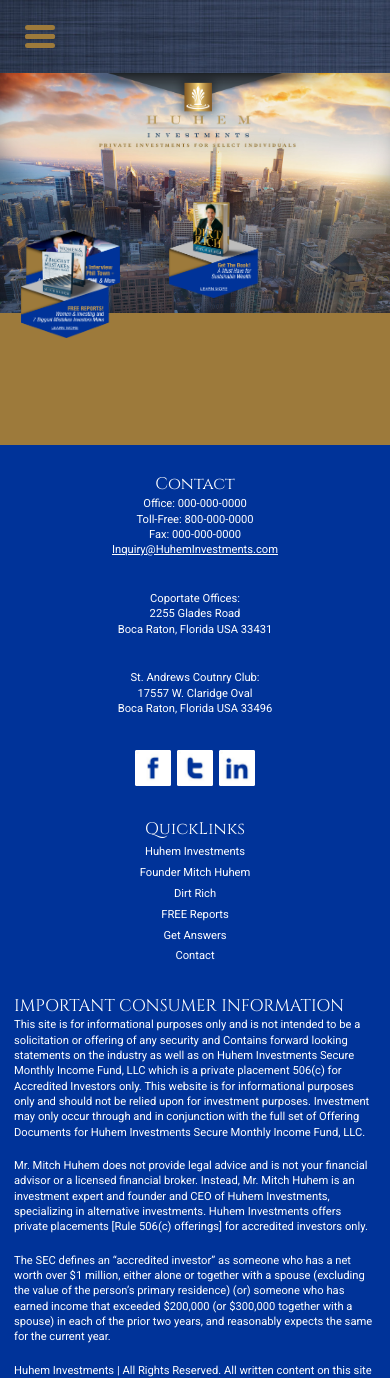
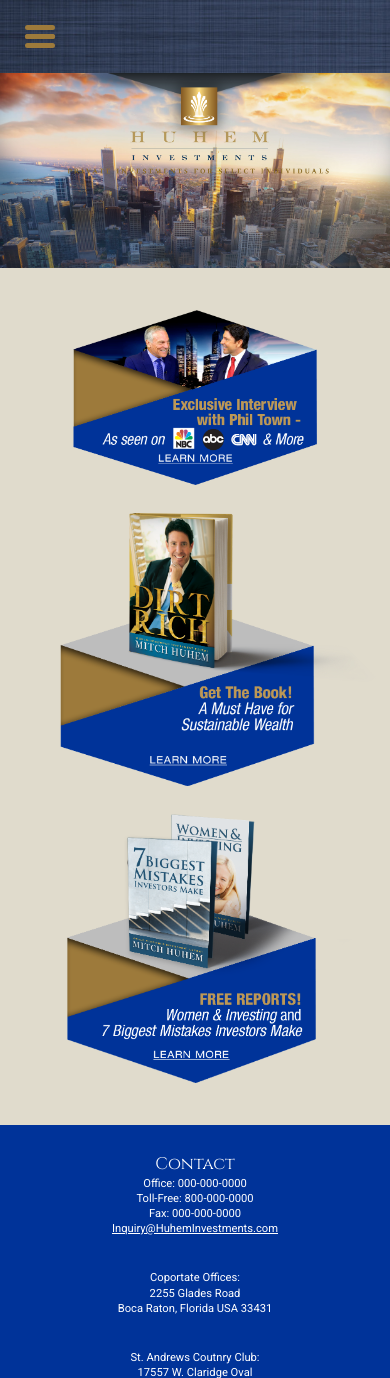
Before and after one commit to joey-io/huhem, a PHP site: page / in a window 390 px wide. Shown: the top 1378 px of the page. Run offline with PHP 8.4, Linux system fonts and the light colour scheme; some libraries are stand-ins or nearby versions.

Commit message:
home responsive

```diff
--- a/css/style.css
+++ b/css/style.css
@@ -110,6 +110,9 @@
   @media (max-width: 980px) {
     html, body {
       font-size: 14px; } }
+
+body {
+  overflow-x: hidden; }
 
 body {
   background: #9d7a3b; }
@@ -282,13 +285,25 @@
     z-index: 2; }
     #home .container .spacer {
       padding-bottom: 10%; }
+      @media (max-width: 980px) {
+        #home .container .spacer {
+          padding-bottom: 20%; } }
 
 .home__blocks {
   margin: 0 auto;
   padding-bottom: 3rem; }
+  @media (max-width: 980px) {
+    .home__blocks {
+      background: #e0dbcc;
+      margin: 0 -1em;
+      padding-top: 1rem; } }
   .home__blocks li {
     display: inline-block;
     width: 32.8%; }
+    @media (max-width: 980px) {
+      .home__blocks li {
+        display: block;
+        width: auto; } }
     .home__blocks li a {
       width: 100%;
       display: block;
@@ -298,14 +313,24 @@
       text-indent: -99999px;
       padding-bottom: 40%;
       position: relative; }
+      @media (max-width: 980px) {
+        .home__blocks li a {
+          margin-top: 2em; } }
       .home__blocks li a.book {
         background-image: url("../img/dirt-rich.png");
         padding-bottom: 65%;
         right: -2rem; }
+        @media (max-width: 980px) {
+          .home__blocks li a.book {
+            right: -6%; } }
       .home__blocks li a.report {
         background-image: url("../img/free-reports.png");
         padding-bottom: 64%;
         top: -4.3rem; }
+        @media (max-width: 980px) {
+          .home__blocks li a.report {
+            top: 0;
+            right: -5%; } }
 
 .logo-lrg {
   display: block;
@@ -314,7 +339,8 @@
   padding-top: 2rem; }
   @media (max-width: 980px) {
     .logo-lrg {
-      padding-top: 1rem; } }
+      padding-top: 1rem;
+      width: 80%; } }
 
 p {
   padding-bottom: 1.618em; }
--- a/css/style.scss
+++ b/css/style.scss
@@ -66,6 +66,9 @@
 	@media ( max-width: $tablet ) {
 		font-size: 14px;
 	}
+}
+body {
+	overflow-x: hidden;
 }
 
 body {
@@ -271,6 +274,9 @@
 		z-index: 2;
 		.spacer {
 			padding-bottom: 10%;
+			@media ( max-width: $tablet ) {
+				padding-bottom: 20%;
+			}
 		}
 	}
 }
@@ -278,9 +284,18 @@
 .home__blocks {
 	margin: 0 auto;
 	padding-bottom: 3rem;
+	@media ( max-width: $tablet ) {
+		background: $tan;
+		margin: 0 -1em;
+		padding-top: 1rem;
+	}
 	li {
 		display: inline-block;
 		width: 32.8%;
+		@media ( max-width: $tablet ) {
+			display: block;
+			width: auto;
+		}
 		a {
 			width: 100%;
 			display: block;
@@ -290,15 +305,25 @@
 			text-indent: -99999px;
 			padding-bottom: 40%;
 			position: relative;
+			@media ( max-width: $tablet ) {
+				margin-top: 2em;
+			}
 			&.book {
 				background-image: url('../img/dirt-rich.png');
 				padding-bottom: 65%;
 				right: -2rem;
+				@media ( max-width: $tablet ) {
+					right: -6%;
+				}
 			}
 			&.report {
 				background-image: url('../img/free-reports.png');
 				padding-bottom: 64%;
 				top: -4.3rem;
+				@media ( max-width: $tablet ) {
+					top: 0;
+					right: -5%;
+				}
 			}
 		}
 	}
@@ -311,6 +336,7 @@
 	padding-top: 2rem;
 	@media ( max-width: $tablet ) {
 		padding-top: 1rem;
+		width: 80%;
 	}
 }
 
```
Also changed, not shown: 1 other file.
